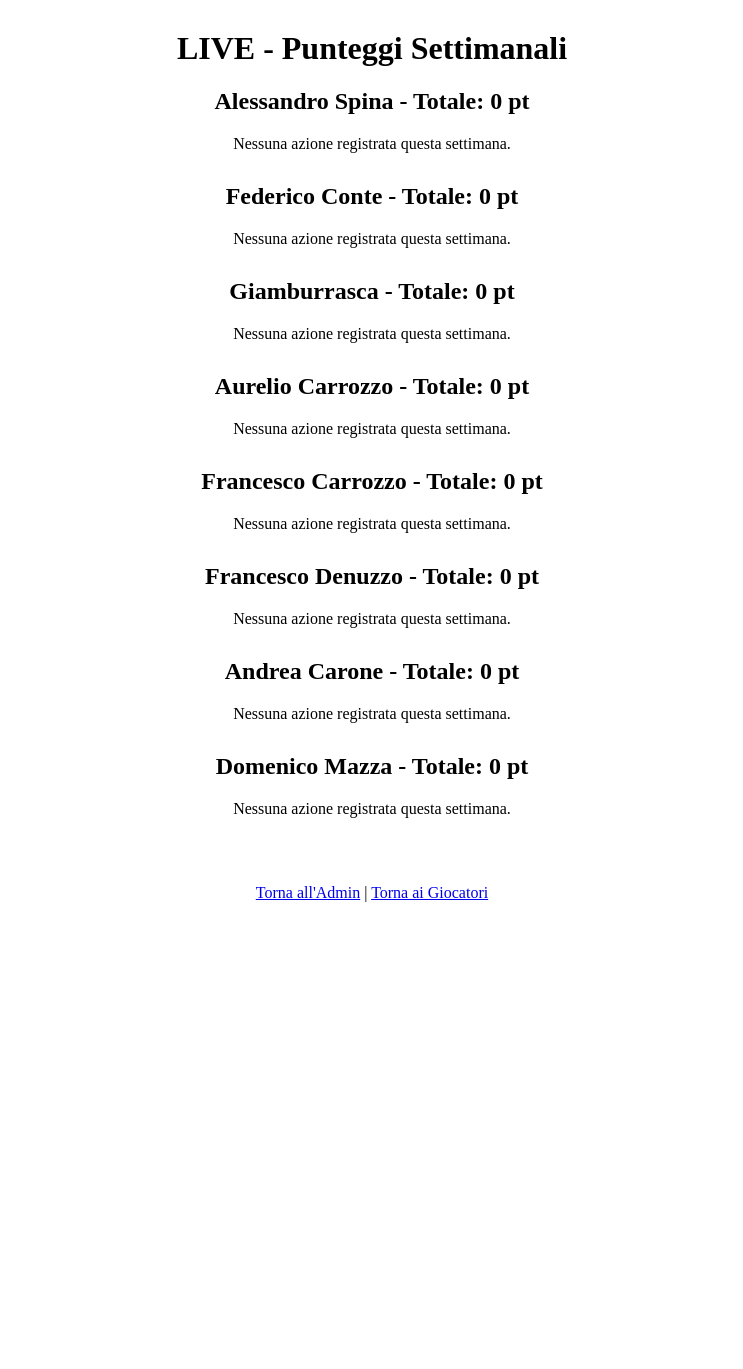
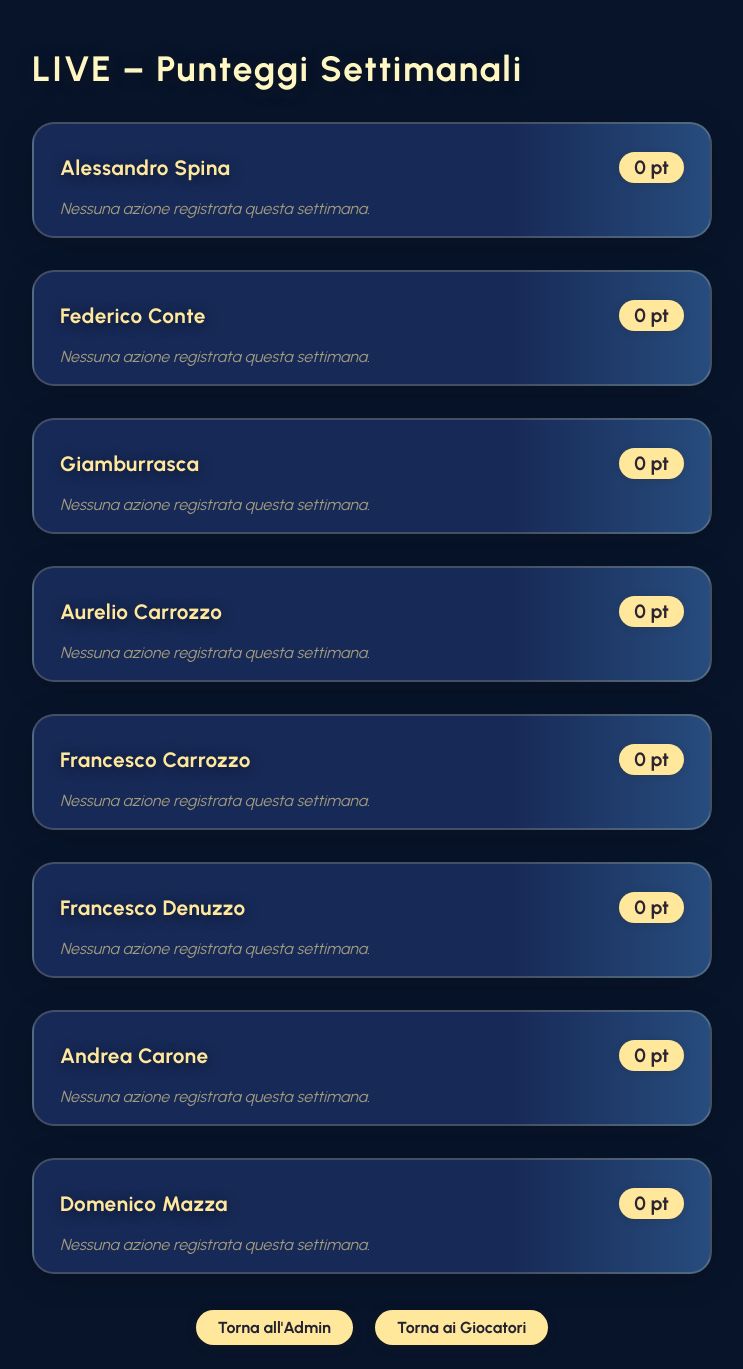
Before and after one commit to federicoconte11/Fantacipponi, a Flask app: page /live in a window 1280 px wide. Shown: the whole page, without its empty margins (268-1011 px from the left). Before the commit the page ends 902 px from the top, so only its background shows below. Run offline with Flask 3, Linux system fonts and the light colour scheme.

Commit message:
Aggiornata la live con nuova grafica e pulsanti3

```diff
--- a/templates/live.html
+++ b/templates/live.html
@@ -1,36 +1,173 @@
 <!DOCTYPE html>
-<html>
+<html lang="it">
 <head>
+    <meta charset="UTF-8">
     <title>FantaCipponi - Live</title>
+    <meta name="viewport" content="width=device-width, initial-scale=1">
+    <link href="https://fonts.googleapis.com/css?family=Urbanist:400,700&display=swap" rel="stylesheet">
     <style>
-        .giocatore {
-            margin-bottom: 30px;
+        body {
+            background: #08142a;
+            color: #ffe79b;
+            font-family: 'Urbanist', Arial, sans-serif;
+            margin: 0;
+            padding: 0;
+            min-height: 100vh;
+        }
+        .container {
+            max-width: 680px;
+            margin: 48px auto 24px auto;
+            padding: 0 16px;
+        }
+        h1 {
+            font-size: 2.2em;
+            color: #fff7c2;
+            letter-spacing: 0.05em;
+            margin-bottom: 32px;
+            text-shadow: 0 2px 18px #30230044;
+        }
+        .giocatore-card {
+            background: linear-gradient(90deg, #172956 70%, #274c7d 100%);
+            box-shadow: 0 6px 32px 0 #00000026;
+            border-radius: 22px;
+            margin-bottom: 32px;
+            padding: 28px 26px 18px 26px;
+            transition: box-shadow 0.2s;
+            position: relative;
+            border: 2px solid #ffe79b33;
+        }
+        .giocatore-card:hover {
+            box-shadow: 0 0 0 3px #ffd90090, 0 7px 44px 0 #00000026;
+            border-color: #ffd90099;
+        }
+        .giocatore-header {
+            display: flex;
+            align-items: center;
+            gap: 13px;
+            margin-bottom: 16px;
+        }
+        .giocatore-nome {
+            font-size: 1.3em;
+            font-weight: 700;
+            letter-spacing: 0.02em;
+            color: #ffe79b;
+            text-shadow: 0 2px 14px #0007;
+        }
+        .totale {
+            background: #ffe79b;
+            color: #2b2333;
+            padding: 4px 15px 4px 15px;
+            border-radius: 22px;
+            font-weight: 700;
+            margin-left: auto;
+            font-size: 1.2em;
+            box-shadow: 0 1px 7px #30230033;
+        }
+        .azioni-list {
+            margin-top: 5px;
         }
         .azione {
-            font-size: 18px;
+            font-size: 1.12em;
+            margin: 7px 0;
+            padding: 6px 0 4px 0;
+            display: flex;
+            align-items: center;
+            gap: 9px;
+            animation: none;
+        }
+        .azione .emoji {
+            font-size: 1.32em;
+            filter: drop-shadow(0 1px 1px #0004);
+        }
+        .azione .punti {
+            font-weight: bold;
+            margin-left: 7px;
+            color: #ffe79b;
+        }
+        /* Punti animati (lampeggio al refresh) */
+        .punti-up {
+            animation: puntiup 1s 1;
+            color: #9cf7ae;
+        }
+        .punti-down {
+            animation: puntidown 1s 1;
+            color: #ff9487;
+        }
+        @keyframes puntiup {
+            0%   { color: #1eea6a; filter: drop-shadow(0 0 8px #51ff7c); }
+            60%  { color: #9cf7ae; }
+            100% { color: #ffe79b; }
+        }
+        @keyframes puntidown {
+            0%   { color: #ff5353; filter: drop-shadow(0 0 8px #ff5e51); }
+            60%  { color: #ff9487; }
+            100% { color: #ffe79b; }
+        }
+        .nessuna-azione {
+            color: #ffe79b99;
+            margin-top: 12px;
+            font-style: italic;
+        }
+        .nav {
+            margin: 36px 0 10px 0;
+            display: flex;
+            justify-content: center;
+            gap: 22px;
+        }
+        .nav a {
+            background: #ffe79b;
+            color: #223;
+            padding: 8px 22px;
+            border-radius: 22px;
+            text-decoration: none;
+            font-weight: 600;
+            font-size: 1em;
+            box-shadow: 0 2px 12px #30230033;
+            transition: background 0.13s, color 0.13s;
+        }
+        .nav a:hover {
+            background: #fffbe8;
+            color: #be9700;
+        }
+        @media (max-width: 600px) {
+            .container { padding: 0 3vw; }
+            h1 { font-size: 1.18em; }
+            .giocatore-card { padding: 16px 6vw 14px 6vw; }
+            .giocatore-nome { font-size: 1.01em; }
+            .totale { font-size: 1em; }
         }
     </style>
 </head>
-<body style="text-align: center; margin-top: 30px;">
-    <h1>LIVE - Punteggi Settimanali</h1>
-
+<body>
+    <div class="container">
+        <h1>LIVE – Punteggi Settimanali</h1>
         {% for giocatore in giocatori %}
-        <div class="giocatore">
-            <h2>{{ giocatore.nome }} - Totale: {{ giocatore.totale }} pt</h2>
+            <div class="giocatore-card">
+                <div class="giocatore-header">
+                    <span class="giocatore-nome">{{ giocatore.nome }}</span>
+                    <span class="totale">{{ giocatore.totale }} pt</span>
+                </div>
+                <div class="azioni-list">
                     {% if giocatore.azioni %}
                         {% for azione in giocatore.azioni %}
                             <div class="azione">
-                        {{ azione.emoji }} {{ azione.nome }} ({{ '+' if azione.punti >= 0 else ''}}{{ azione.punti }} pt)
+                                <span class="emoji">{{ azione.emoji }}</span>
+                                <span>{{ azione.nome }}</span>
+                                <span class="punti {% if azione.punti > 0 %}punti-up{% elif azione.punti < 0 %}punti-down{% endif %}">
+                                    ({{ '+' if azione.punti > 0 else ''}}{{ azione.punti }} pt)
+                                </span>
                             </div>
                         {% endfor %}
                     {% else %}
-                <p>Nessuna azione registrata questa settimana.</p>
+                        <div class="nessuna-azione">Nessuna azione registrata questa settimana.</div>
                     {% endif %}
                 </div>
+            </div>
         {% endfor %}
-
-    <br><br>
-    <a href="{{ url_for('admin') }}">Torna all'Admin</a> |
+        <div class="nav">
+            <a href="{{ url_for('admin') }}">Torna all'Admin</a>
             <a href="{{ url_for('giocatori') }}">Torna ai Giocatori</a>
+        </div>
+    </div>
 </body>
 </html>
```
Lines whose indentation alone changed are shown as unchanged.
